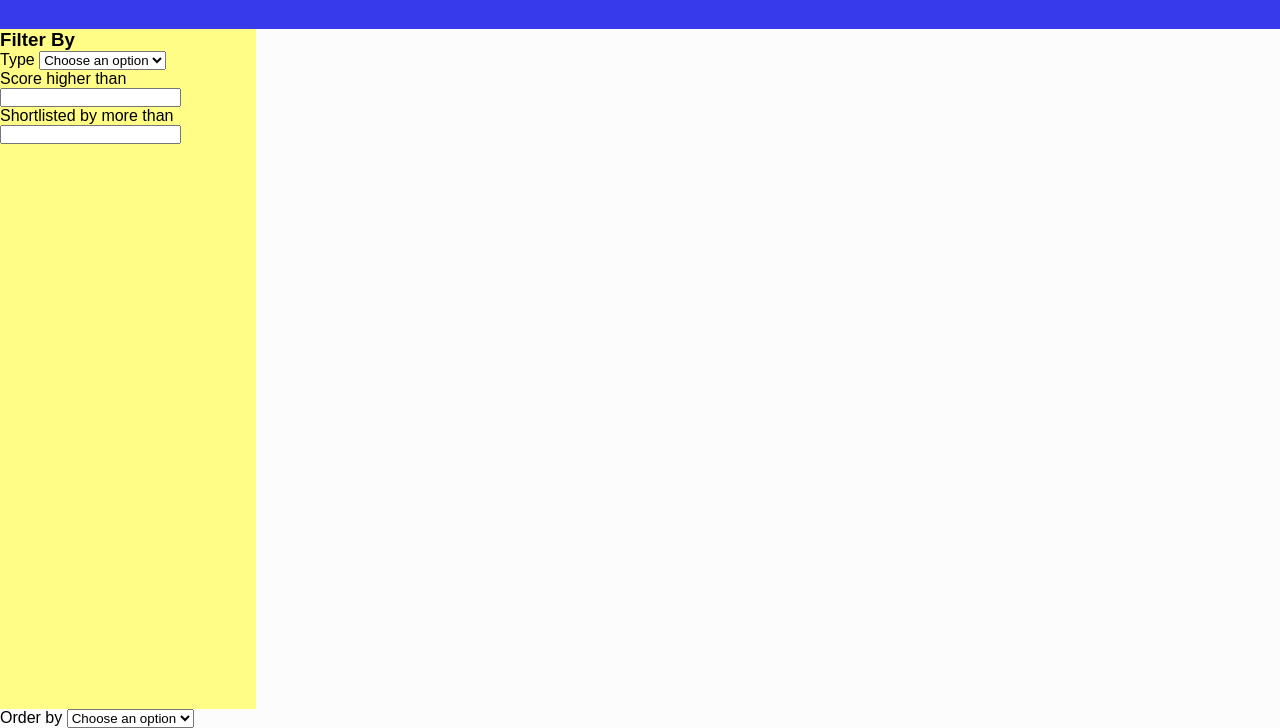
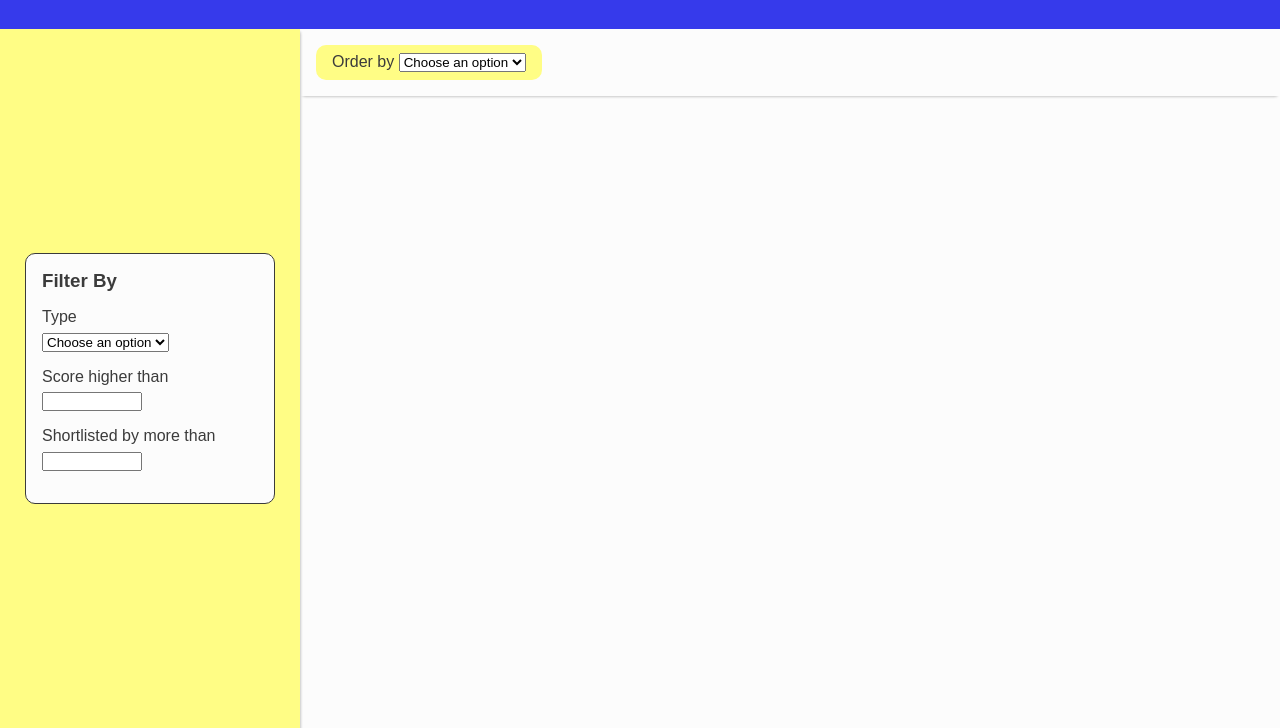
Before and after one commit to seenevz/boolean-uk-js-anime-fan, a website built with Parcel: page index.html in a window 1280 px wide. Shown: the part 72-800 px from the top of the page. Built offline with nearby package versions, Linux system fonts and the light colour scheme; no server answers.

Commit message:
Styles for the forms added to the index html

```diff
--- a/style.css
+++ b/style.css
@@ -13,18 +13,21 @@ a {
   --primary-colour: #363aeb;
   --secondary-colour: #fffd85;
   --white: #fcfcfc;
+  --black: #3b3b3b;
 }
 
 body {
   display: grid;
   grid-template:
     "header header"
+    "aside order-section"
     "aside main" 1fr /
-    1fr 4fr;
+    minmax(300px, 1fr) 4fr;
 
   height: 100vh;
 
   font-family: sans-serif;
+  color: var(--black);
   background-color: var(--white);
 }
 
@@ -36,8 +39,19 @@ body {
 }
 
 .aside {
+  display: grid;
+  grid-template-columns: 250px;
+  place-content: center;
   grid-area: aside;
   background-color: var(--secondary-colour);
+  box-shadow: rgba(0, 0, 0, 0.16) 0px 3px 3px, rgba(0, 0, 0, 0.23) 0px 3px 3px;
+}
+
+.order-section {
+  grid-area: order-section;
+  padding: 1rem;
+  box-shadow: rgba(0, 0, 0, 0.16) 0px 3px 3px -3px,
+    rgba(0, 0, 0, 0.23) 0px 3px 3px -3px;
 }
 
 .main {
@@ -57,7 +71,37 @@ body {
 .card {
   margin-bottom: 2rem;
   padding: 1rem;
-  border: 1px solid black;
+  border: 1px solid var(--black);
   border-radius: 10px;
   box-shadow: rgba(0, 0, 0, 0.39) 0px 1px 4px;
 }
+
+.order-form {
+  display: inline-block;
+  background-color: var(--secondary-colour);
+  border-radius: 10px;
+  padding: 0.5rem 1rem;
+}
+
+.filter-form {
+  padding: 1rem;
+  background-color: var(--white);
+  border: 1px solid var(--black);
+  border-radius: 10px;
+}
+.filter-form .form__section {
+  margin: 1rem auto;
+}
+
+.filter-form .form__section input {
+  display: block;
+}
+
+.filter-form .form__section input[type="number"] {
+  width: 100px;
+}
+
+.filter-form .form__section label {
+  display: block;
+  margin-bottom: 0.4rem;
+}
```
